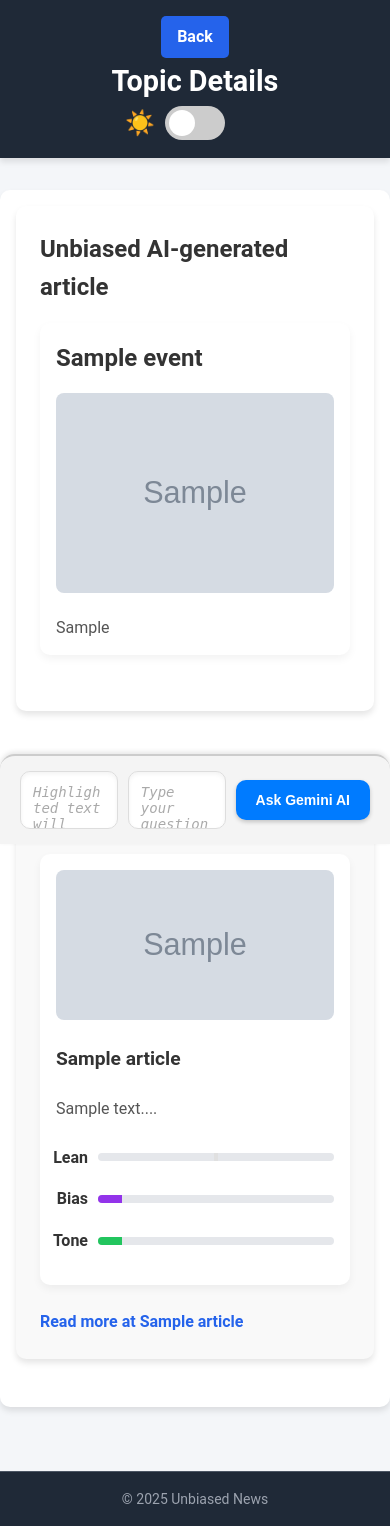
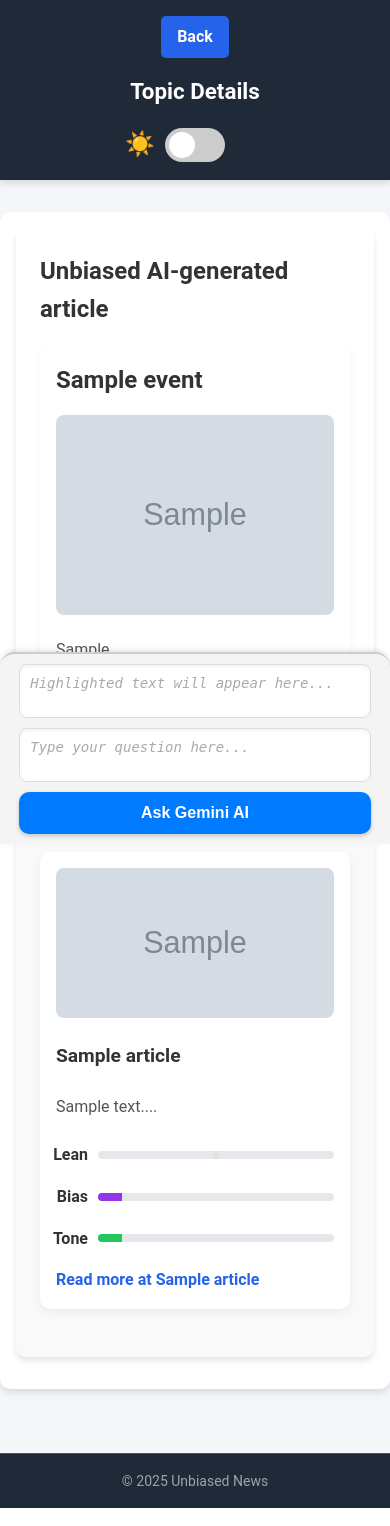
Before and after one commit to LimMengShin/news, a Flask app: template templates/event.html in a window 390 px wide. Run offline with Flask 3, Linux system fonts and the light colour scheme; the template is opened without the code that fills it: most values are stand-ins (such as "Sample title", 1, 10 or a date in 2020); grey boxes marked "Sample" are stand-in pictures.

Commit message:
Improve UI

```diff
--- a/static/styles.css
+++ b/static/styles.css
@@ -49,7 +49,7 @@ h1, h2 {
 /* Header Text */
 header h1 {
     font-size: 1.8rem;
-    margin: 0;
+    margin: 1rem;
 }
 
 header .back-btn {
@@ -79,6 +79,7 @@ header .back-btn:hover {
     background-color: #fff;
     color: #333;
     box-shadow: 0 2px 4px rgba(0, 0, 0, 0.1);
+    margin: 1rem;
 }
 
 body.dark-mode #search-input {
@@ -132,18 +133,51 @@ body.dark-mode main {
     transition: all 0.3s ease;
 }
 
+.event-card {
+    display: flex;
+    flex-direction: row; /* Default to stacked layout */
+    background-color: #fff;
+    border-radius: 10px;
+    padding: 1rem;
+    margin-bottom: 1.5rem;
+    box-shadow: 0 4px 8px rgba(0, 0, 0, 0.05);
+    transition: all 0.3s ease;
+    align-items: flex-start; /* Align items at the top */
+    gap: 1rem; /* Add space between image and content */
+}
+
+/* Adjust layout for desktop */
+@media (max-width: 768px) {
+    .event-card {
+        flex-direction: column; /* Side-by-side layout */
+    }
+
+
+}
+
 body.dark-mode .event-card, body.dark-mode .article-card {
     background-color: #333;
     color: #ddd;
 }
 
-.event-card img, .article-card img {
+.article-card img {
     width: 100%;
     height: 300px;
     object-fit: cover;
     border-radius: 8px;
     margin-bottom: 1rem;
     transition: transform 0.3s ease;
+}
+
+.event-card img {
+    width: 350px;
+    height: auto;
+    max-height: 200px;
+    object-fit: cover;
+    border-radius: 8px;
+    margin-bottom: 1rem; /* Margin for stacked layout */
+    transition: transform 0.3s ease;
+    align-items: center;
 }
 
 .event-card img:hover, .article-card img:hover {
@@ -597,7 +631,7 @@ body.dark-mode .question-bar button:hover {
 /* AI Answer Display */
 .ai-answer {
     position: fixed;
-    bottom: 100px; /* Adjusted for the height of the question bar */
+    bottom: 200px; /* Adjusted for the height of the question bar */
     left: 0;
     width: 100%;
     background-color: #fff;
@@ -658,3 +692,121 @@ body.dark-mode .ai-answer p {
 #close-answer-btn:hover {
     background-color: #ff2e2e;
 }
+
+
+/* Main Content Styling */
+
+
+body.dark-mode main {
+    background-color: #222;
+}
+
+/* Event and Article Cards */
+.event-card, .article-card {
+    background-color: #fff;
+    border-radius: 10px;
+    padding: 1rem;
+    margin-bottom: 1.5rem;
+    box-shadow: 0 4px 8px rgba(0, 0, 0, 0.05);
+    transition: all 0.3s ease;
+}
+
+body.dark-mode .event-card, body.dark-mode .article-card {
+    background-color: #333;
+    color: #ddd;
+}
+
+.event-card img:hover, .article-card img:hover {
+    transform: scale(1.05);
+}
+
+/* Question Bar */
+.question-bar {
+    position: fixed;
+    bottom: 0;
+    left: 0;
+    width: 100%;
+    background-color: #f4f4f4;
+    display: flex;
+    flex-direction: column;
+    align-items: center;
+    padding: 10px;
+    gap: 10px;
+    z-index: 1000;
+    border-top: 2px solid #ccc;
+    transition: background-color 0.3s ease, border-color 0.3s ease;
+}
+
+body.dark-mode .question-bar {
+    background-color: #222;
+    border-color: #444;
+}
+
+.question-bar textarea {
+    width: 90%;
+    padding: 10px;
+    border: 1px solid #ddd;
+    border-radius: 8px;
+    font-size: 14px;
+    resize: none;
+    background-color: #fff;
+    color: #333;
+}
+
+body.dark-mode .question-bar textarea {
+    background-color: #333;
+    color: #ddd;
+}
+
+.question-bar button {
+    width: 90%;
+    padding: 12px;
+    font-size: 16px;
+    background-color: #007bff;
+    color: white;
+    border: none;
+    border-radius: 10px;
+    cursor: pointer;
+    font-weight: bold;
+}
+
+body.dark-mode .question-bar button {
+    background-color: #1e90ff;
+}
+
+.hidden {
+    display: none;
+}
+
+
+body.dark-mode .ai-answer {
+    background-color: #333;
+    border-color: #444;
+}
+
+/* Media Queries */
+@media (max-width: 768px) {
+    .event-page {
+        flex-direction: column;
+        padding: 1rem;
+    }
+
+    .main-article, .sidebar {
+        flex: 1;
+        margin-bottom: 1rem;
+    }
+
+    .event-card, .article-card {
+        padding: 1rem;
+    }
+}
+
+@media (max-width: 480px) {
+    header h1 {
+        font-size: 1.4rem;
+    }
+
+    .question-bar textarea, .question-bar button {
+        width: 95%;
+    }
+}
--- a/templates/event.html
+++ b/templates/event.html
@@ -87,8 +87,7 @@
                         </div>
                     </div>
                 </div>
-            </div>
-            <a href="{{ article['url'] }}" target="_blank">Read more at {{ article["news_source_name"] }}</a>
+                <a href="{{ article['url'] }}" target="_blank">Read more at {{ article["news_source_name"] }}</a>
             </div>
             {% endfor %}
         </aside>
```
Also changed, not shown: templates/index.html (+6 -4 lines).
